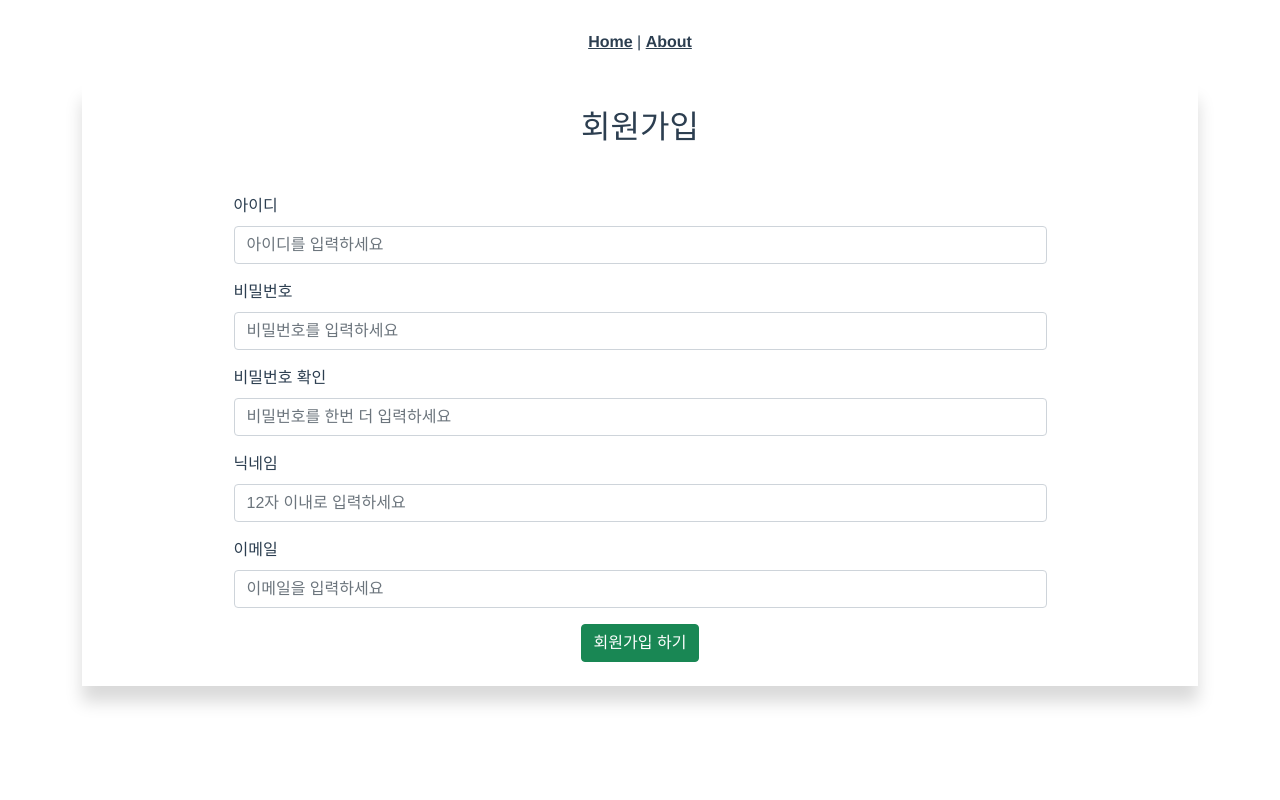
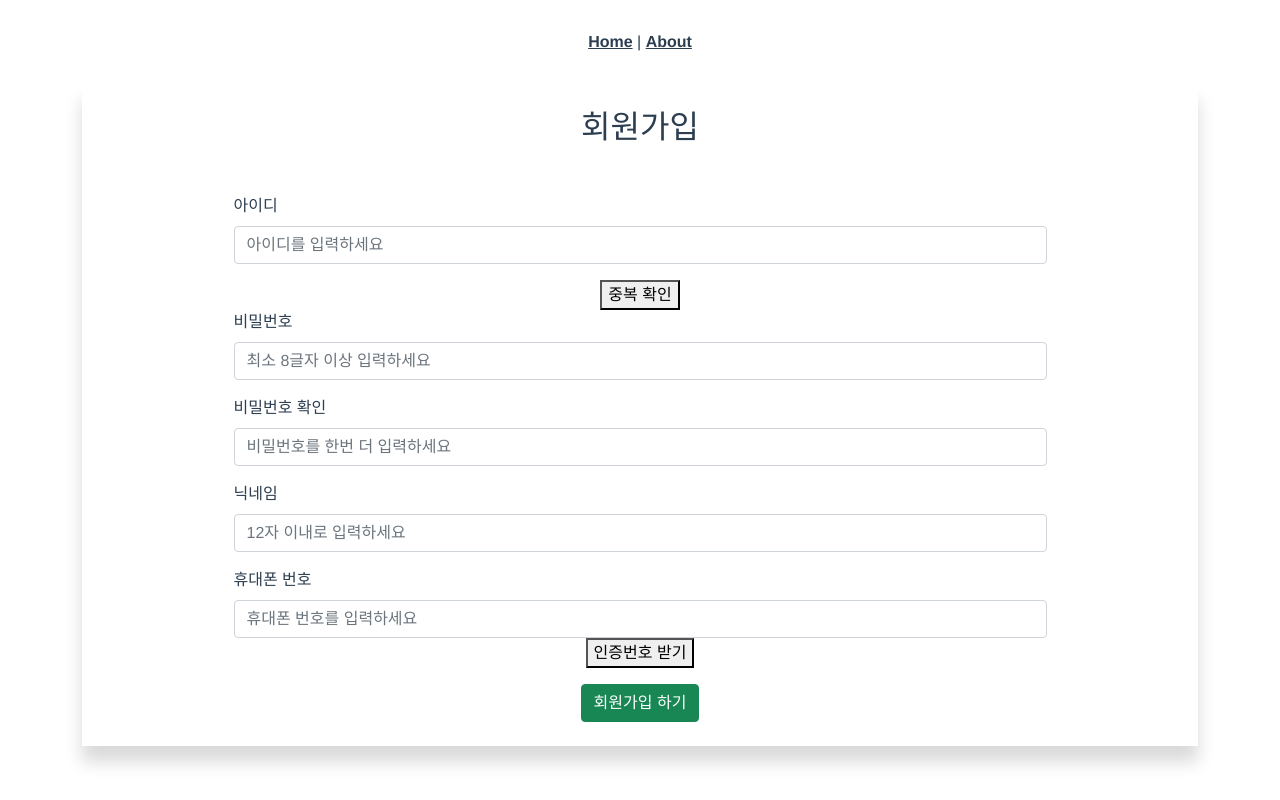
Before and after one commit to ayj8655/najakbat, a Vue app in the folder frontend/: page /signup in a window 1280 px wide. Built offline with nearby package versions, Linux system fonts and the light colour scheme; what vue-js-toggle-button would draw is missing.

Commit message:
회원가입 인증번호 테스트

```diff
--- a/frontend/package.json
+++ b/frontend/package.json
@@ -14,6 +14,7 @@
     "core-js": "^3.6.5",
     "nodemailer": "^6.6.3",
     "v-click-outside": "^3.1.2",
+    "vee-validate": "^2.2.15",
     "vue": "^2.6.14",
     "vue-infinite-loading": "^2.4.5",
     "vue-js-toggle-button": "^1.3.3",
--- a/frontend/src/main.js
+++ b/frontend/src/main.js
@@ -9,6 +9,10 @@ import ToggleButton from 'vue-js-toggle-button'
 // Import Bootstrap an BootstrapVue CSS files (order is important)
 import 'bootstrap/dist/css/bootstrap.css'
 import 'bootstrap-vue/dist/bootstrap-vue.css'
+
+import VeeValidate from 'vee-validate';
+
+Vue.use(VeeValidate);
 
 // Make BootstrapVue available throughout your project
 Vue.use(BootstrapVue)
--- a/frontend/src/views/Login/Signup.vue
+++ b/frontend/src/views/Login/Signup.vue
@@ -5,15 +5,21 @@
       <form action="">
         <div class="mb-3 container w-75">
           <label for="" class="form-label d-flex align-items-start">아이디</label>
-          <input type="text" class="form-control mb-3" id="" placeholder="아이디를 입력하세요">
+          <input type="text" class="form-control mb-3" id="" placeholder="아이디를 입력하세요" v-model="credentials.username">
+          <button>중복 확인</button>
           <label for="" class="form-label d-flex align-items-start">비밀번호</label>
-          <input type="password" class="form-control  mb-3" id="" placeholder="비밀번호를 입력하세요">
+          <input type="password" class="form-control mb-3" v-validate="'min:8'" name="min_field" placeholder="최소 8글자 이상 입력하세요" v-model="credentials.password">
+          <span v-if="errors.first('min_field')">올바른 정보가 아닙니다</span>
           <label for="" class="form-label d-flex align-items-start">비밀번호 확인</label>
-          <input type="password" class="form-control  mb-3" id="" placeholder="비밀번호를 한번 더 입력하세요">
+          <input type="password" class="form-control  mb-3" placeholder="비밀번호를 한번 더 입력하세요" v-model="passwordConfirmation">
+          <span v-if="credentials.password != passwordConfirmation">비밀번호가 서로 다릅니다</span>
           <label for="" class="form-label d-flex align-items-start">닉네임</label>
-          <input type="text" class="form-control  mb-3" id="" placeholder="12자 이내로 입력하세요">
-          <label for="" class="form-label d-flex align-items-start">이메일</label>
-          <input type="email" class="form-control" id="" placeholder="이메일을 입력하세요">
+          <input type="text" class="form-control  mb-3" name="between_field" placeholder="12자 이내로 입력하세요" v-model="credentials.nickname">
+          <span v-if="credentials.nickname && credentials.nickname.length > 12">닉네임이 너무 길어요</span>
+          <label for="" class="form-label d-flex align-items-start">휴대폰 번호</label>
+          <input type="text" class="form-control" v-validate="'digits:11'" name="digits_field" placeholder="휴대폰 번호를 입력하세요" v-model="credentials.phone">
+          <span v-if="errors.first('digits_field')">올바른 정보가 아닙니다</span>
+          <button @click="checkPhone">인증번호 받기</button>
         </div>
         <router-link to="/signupnext"><button class="btn btn-success">회원가입 하기</button></router-link>
       </form>
@@ -22,8 +28,32 @@
 </template>
 
 <script>
+import axios from 'axios'
+
 export default {
-
+  name: 'Signup',
+  data() {
+    return {
+      credentials: {
+        username: null,
+        password: null,
+        nickname: null,
+        phone: null
+      },
+      passwordConfirmation: null,
+    }
+  },
+  methods: {
+    checkPhone() {
+      axios.post('http://localhost:8080/user/phone', this.phone)
+      .then(res => {
+        console.log(res)
+      })
+      .catch(err => {
+        console.error(err);
+      })
+    }
+  }
 }
 </script>
 
```
Also changed, not shown: 2 other files (tests, documents, lock files or other folders).
